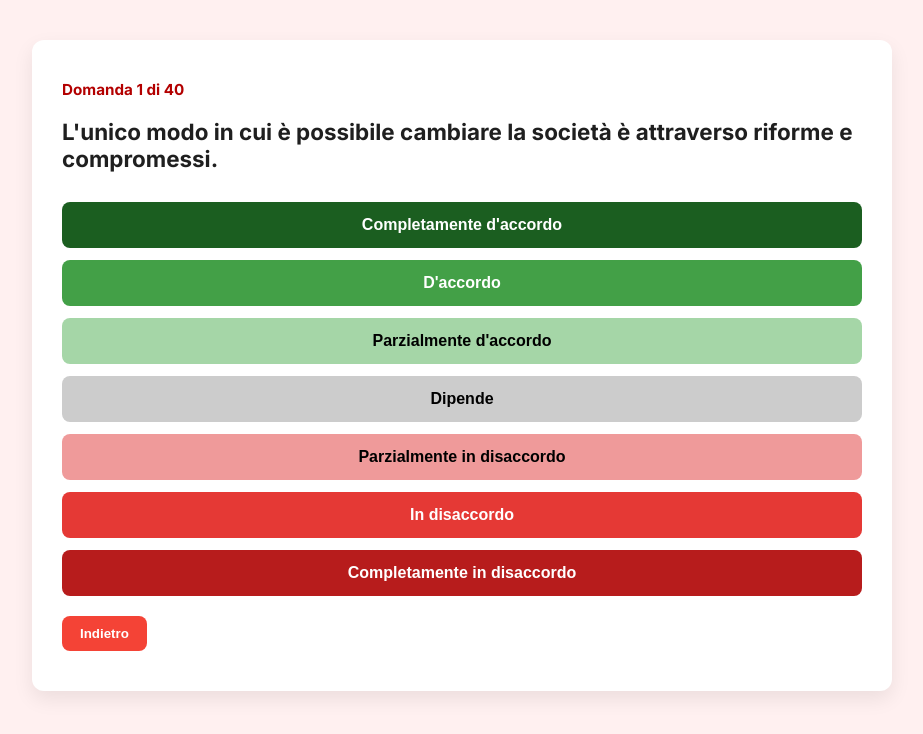
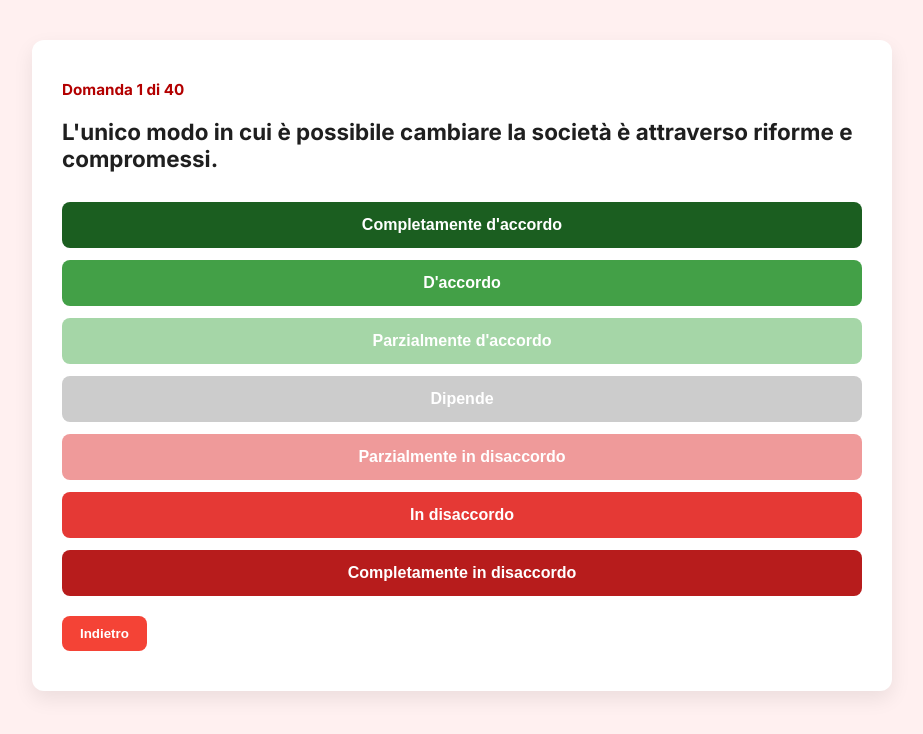
Before and after one commit to Astraul1991/LeftValuesQuiz, a plain HTML site: page quiz.html in a window 1280 px wide. Shown: the whole page, without its empty margins (178-1101 px from the left). Drawn offline with Linux system fonts and the light colour scheme.

Commit message:
Update quiz.html

```diff
--- a/quiz.html
+++ b/quiz.html
@@ -60,11 +60,11 @@
 
     .green-3 { background-color: #1b5e20; }
     .green-2 { background-color: #43a047; }
-    .green-1 { background-color: #a5d6a7; color: black; }
+    .green-1 { background-color: #a5d6a7; }
 
-    .gray { background-color: #cccccc; color: black; }
+    .gray { background-color: #cccccc; }
 
-    .red-1 { background-color: #ef9a9a; color: black; }
+    .red-1 { background-color: #ef9a9a; }
     .red-2 { background-color: #e53935; }
     .red-3 { background-color: #b71c1c; }
 
```
